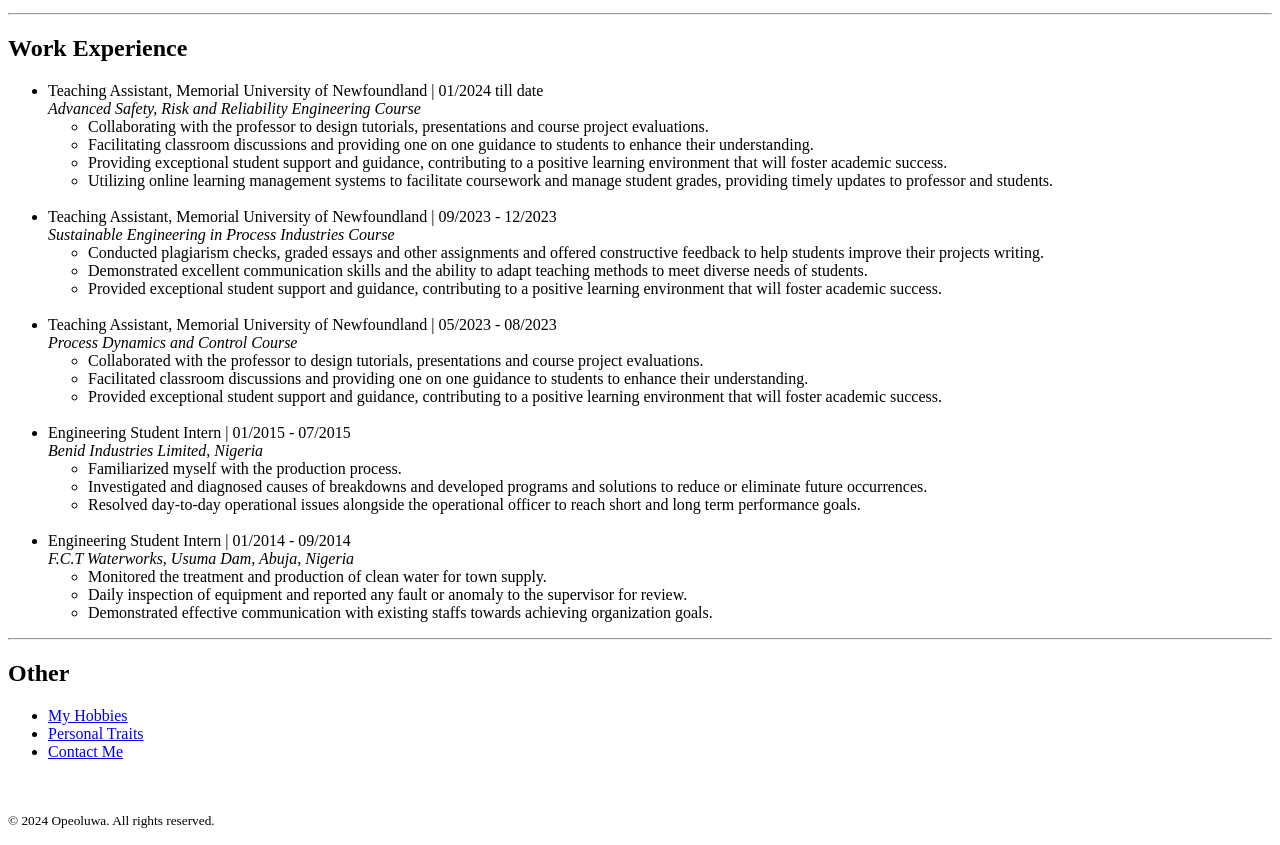
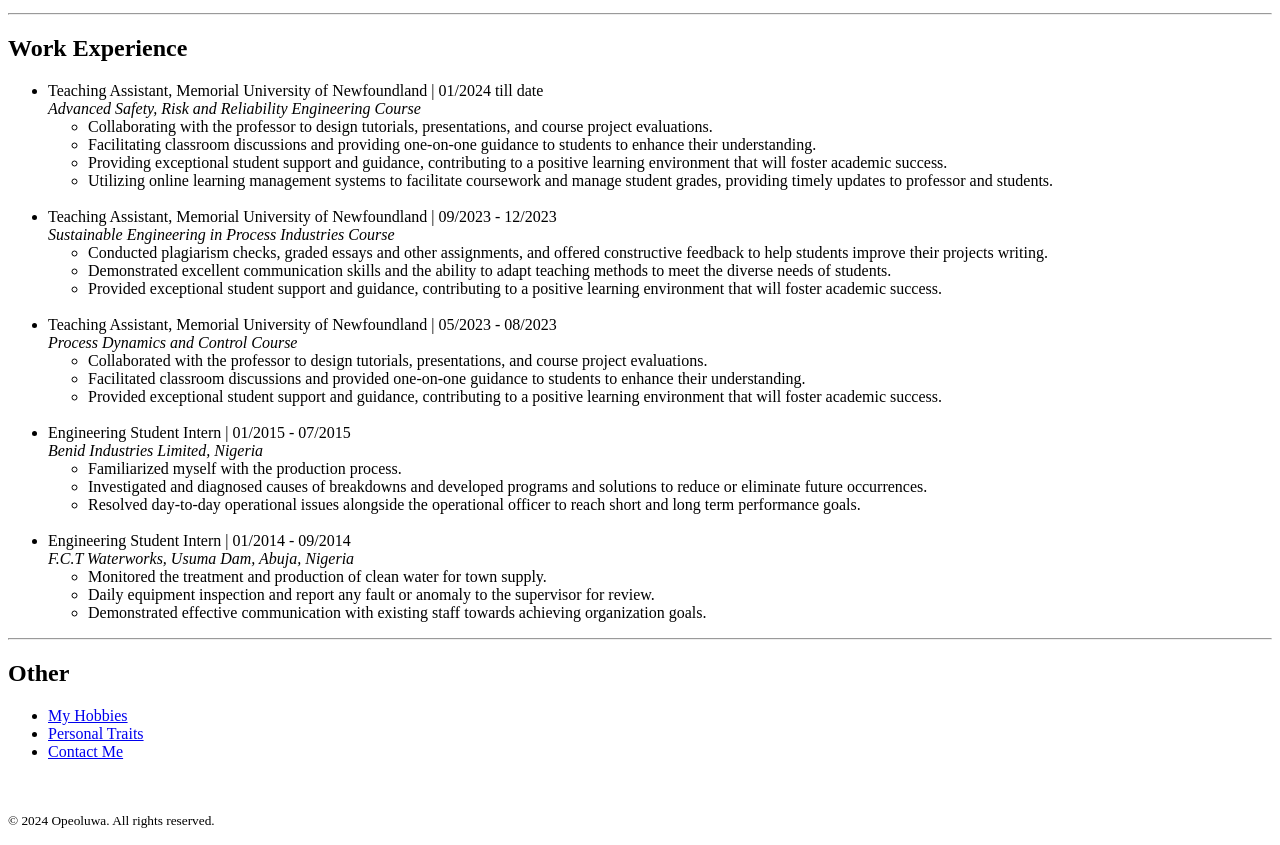
Before and after one commit to opeolobe/html-resume, a plain HTML site: page index.html in a window 1280 px wide. Shown: the part 593-1438 px from the top of the page. Drawn offline with Linux system fonts and the light colour scheme.

Commit message:
Update index.html

```diff
--- a/index.html
+++ b/index.html
@@ -11,7 +11,7 @@
 
     <h2>Summary</h2>
     <p>
-        A dedicated, organized and detail-oriented individual looking to work in an organization that can provide a variety of
+        A dedicated, organized, and detail-oriented individual looking to work in an organization that can provide various
         opportunities that allow me to expand my skills and knowledge while working towards achieving the organizational goals.
     </p>
     <hr />
@@ -40,8 +40,8 @@
         <li>Teaching Assistant, Memorial University of Newfoundland | 01/2024 till date<br />
             <i>Advanced Safety, Risk and Reliability Engineering Course</i>
             <ul>
-               <li>Collaborating with the professor to design tutorials, presentations and course project evaluations.</li>
-               <li>Facilitating classroom discussions and providing one on one guidance to students to enhance their understanding.</li>
+               <li>Collaborating with the professor to design tutorials, presentations, and course project evaluations.</li>
+               <li>Facilitating classroom discussions and providing one-on-one guidance to students to enhance their understanding.</li>
                <li>Providing exceptional student support and guidance, contributing to a positive learning environment that will foster academic success.</li>
                <li>Utilizing online learning management systems to facilitate coursework and manage student grades, providing timely updates to professor and students.</li>
             </ul>
@@ -49,16 +49,16 @@
         <li>Teaching Assistant, Memorial University of Newfoundland | 09/2023 - 12/2023<br />
             <i>Sustainable Engineering in Process Industries Course</i>
             <ul>
-                <li>Conducted plagiarism checks, graded essays and other assignments and offered constructive  feedback to help students improve their projects writing.</li>
-                <li>Demonstrated excellent communication skills and the ability to adapt teaching methods to meet diverse needs of students.</li>
+                <li>Conducted plagiarism checks, graded essays and other assignments, and offered constructive  feedback to help students improve their projects writing.</li>
+                <li>Demonstrated excellent communication skills and the ability to adapt teaching methods to meet the diverse needs of students.</li>
                 <li>Provided exceptional student support and guidance, contributing to a positive learning environment that will foster academic success.</li>
             </ul>
         </li><br />
         <li>Teaching Assistant, Memorial University of Newfoundland | 05/2023 - 08/2023<br />
             <i>Process Dynamics and Control Course</i>
             <ul>
-                <li>Collaborated with the professor to design tutorials, presentations and course project evaluations.</li>
-                <li>Facilitated classroom discussions and providing one on one guidance to students to enhance their understanding.</li>
+                <li>Collaborated with the professor to design tutorials, presentations, and course project evaluations.</li>
+                <li>Facilitated classroom discussions and provided one-on-one guidance to students to enhance their understanding.</li>
                 <li>Provided exceptional student support and guidance, contributing to a positive learning environment that will foster academic success.</li>
             </ul>
         </li><br />
@@ -74,8 +74,8 @@
             <i>F.C.T Waterworks, Usuma Dam, Abuja, Nigeria</i>
             <ul>
                 <li>Monitored the treatment and production of clean water for town supply.</li>
-                <li>Daily inspection of equipment and reported any fault or anomaly to the supervisor for review.</li>
-                <li>Demonstrated effective communication with existing staffs towards achieving organization goals.</li>
+                <li>Daily equipment inspection and report any fault or anomaly to the supervisor for review.</li>
+                <li>Demonstrated effective communication with existing staff towards achieving organization goals.</li>
             </ul>
         </li>
     </ul>
```
